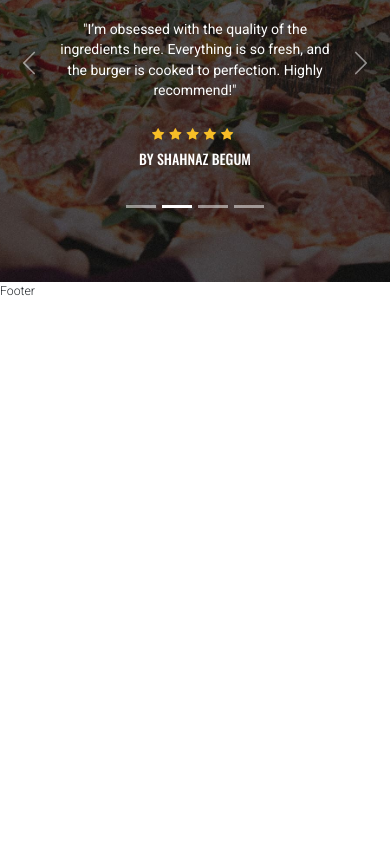
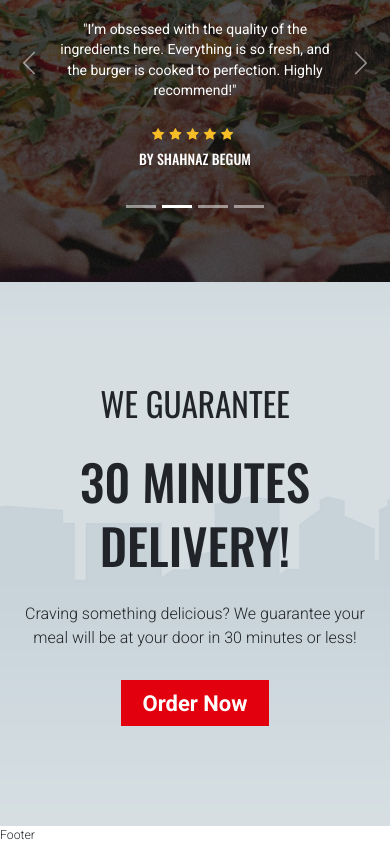
Before and after one commit to Mahmud-Alam/react-food-app, a React (Vite) app: page / in a window 390 px wide. Shown: the part 11153-11997 px from the top of the page. Before the commit the page ends 11453 px from the top, so only its background shows below. Built offline with nearby package versions, Linux system fonts and the light colour scheme.

Commit message:
complete Contact section component and css design

```diff
--- a/src/components/home/ContactSection.jsx
+++ b/src/components/home/ContactSection.jsx
@@ -1,7 +1,23 @@
+import { Col, Container, Row } from "react-bootstrap";
+import { Link } from "react-router-dom";
+
 function ContactSection() {
   return (
-    <section className="contact_section"></section>
-  )
+    <section className="contact_section">
+      <Container>
+        <Row className="justify-content-center">
+          <Col sm={8} className="text-center">
+            <h4>We Guarantee</h4>
+            <h2>30 Minutes Delivery!</h2>
+            <p>
+              Craving something delicious? We guarantee your meal will be at your door in 30 minutes or less!
+            </p>
+            <Link to="/" className="btn btn_red px-4 rounded-0">Order Now</Link>
+          </Col>
+        </Row>
+      </Container>
+    </section>
+  );
 }
 
-export default ContactSection
+export default ContactSection;
--- a/src/styles/HomeStyle.css
+++ b/src/styles/HomeStyle.css
@@ -1,7 +1,7 @@
 /* Hero section */
 .hero_section {
   position: relative;
-  background: url("../assets/hero/hero-1.jpg") no-repeat center center;
+  background: url("/src/assets/hero/hero-1.jpg") no-repeat center center;
   background-size: cover;
   background-attachment: fixed;
   padding-top: 170px;
@@ -9,8 +9,7 @@
 }
 
 .hero_section .price_badge {
-  background: url("../assets/hero/price-badge-yellow.png") no-repeat center
-    center;
+  background: url("/src/assets/hero/price-badge-yellow.png") no-repeat center center;
   background-size: cover;
   position: absolute;
   top: -20px;
@@ -63,7 +62,7 @@
 .about_section {
   padding-top: 80px;
   padding-bottom: 300px;
-  background: url("../assets/about/about-1.jpg") no-repeat center center;
+  background: url("/src/assets/about/about-1.jpg") no-repeat center center;
   background-size: cover;
   width: 100%;
 }
@@ -193,12 +192,12 @@
 }
 
 .menu_section .ads_img1 {
-  background: url("../assets/menu/ads-1.jpg") no-repeat center center;
+  background: url("/src/assets/menu/ads-1.jpg") no-repeat center center;
   background-size: cover;
 }
 
 .menu_section .ads_img2 {
-  background: url("../assets/menu/ads-2.jpg") no-repeat center center;
+  background: url("/src/assets/menu/ads-2.jpg") no-repeat center center;
   background-size: cover;
 }
 
@@ -241,7 +240,7 @@
 
 /* Backgroud Parallax Effect on Scrolling */
 .bg_parallax_scroll {
-  background: url("../assets/parallax/bg.jpg") no-repeat center center;
+  background: url("/src/assets/parallax/bg.jpg") no-repeat center center;
   background-size: cover;
   background-attachment: fixed;
   width: 100%;
@@ -344,12 +343,52 @@
   margin-bottom: 2rem;
 }
 
+/* Contact Section */
+.contact_section{
+  background: url("/src/assets/footer/banner-1.jpg") no-repeat center center;
+  background-size: cover;
+  padding-top: 100px;
+  padding-bottom: 100px;
+}
+
+.contact_section h4{
+  font-size: 2.375rem;
+  font-weight: 400;
+  margin-bottom: 25px;
+}
+
+.contact_section h2{
+  font-size: 4.5rem;
+  margin-bottom: 25px;
+}
+
+.contact_section p{
+  width: 70%;
+  margin: 0 auto 30px;
+}
+
+.contact_section a{
+  font-size: 22px;
+  font-weight: 700;
+}
+
+
+
 /* Media Query Mobile Devices */
 
 @media (max-width: 1200px) {
   /* Promotion Section */
   .promotion_section h2 {
     font-size: 2.2rem;
+  }
+
+  /* Contact Section */
+  .contact_section h2{
+    font-size: 3.5rem;
+  }
+
+  .contact_section p{
+    width: 100%;
   }
 }
 
```
